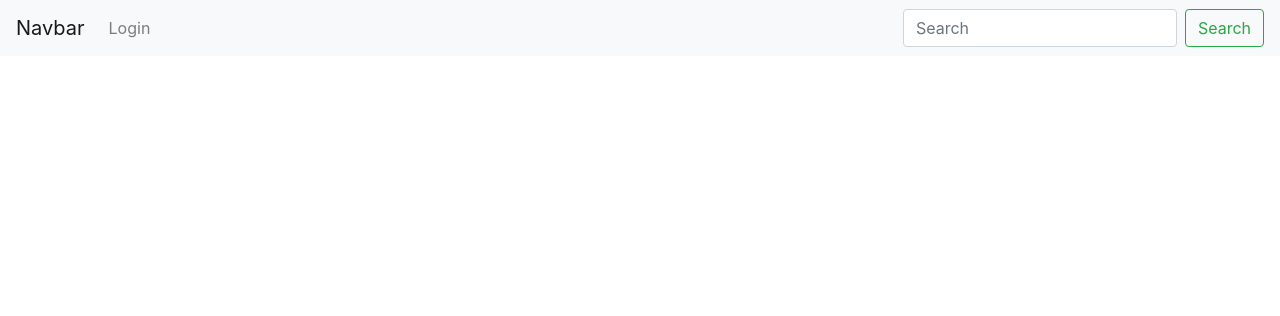
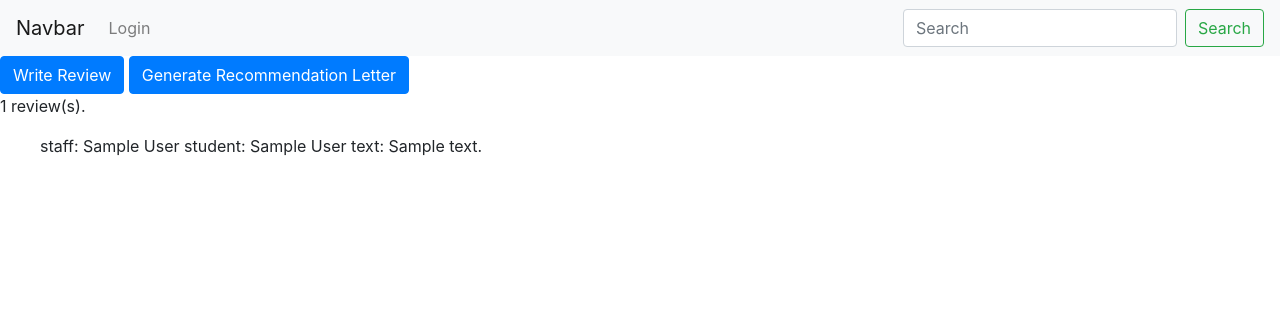
Before and after one commit to WE-ARE-JAM/student-reviews, a Django app: a page that uses base/templates/student-profile.html in a window 1280 px wide. Shown: the top 316 px of the page. Run offline with Django 4.2, Linux system fonts and the light colour scheme; tables that the repository leaves empty hold one stand-in row (values such as "Sample post"); some libraries are stand-ins or nearby versions.

Commit message:
Show reviews for students

```diff
--- a/base/templates/student-profile.html
+++ b/base/templates/student-profile.html
@@ -1,3 +1,22 @@
 {% extends "staff-header.html" %}
 
 {% block title %}{{ student.name }}{% endblock %}
+
+{% block content %}
+
+<button type="button" class="btn btn-primary">Write Review</button>
+
+<button type="button" class="btn btn-primary">Generate Recommendation Letter</button>
+
+{% if reviews %}
+    <p>{{ reviews|length }} review(s).</p>
+    <ul>
+        {% for review in reviews %}
+            <div>{{ review }}</div>
+        {% endfor %}
+    </ul>
+{% else %}
+    <p>No reviews found.</p>
+{% endif %}
+
+{% endblock %}
--- a/base/views.py
+++ b/base/views.py
@@ -4,7 +4,7 @@ from django.contrib.auth import login, logout, authenticate
 from django.contrib.auth.forms import AuthenticationForm
 from django.contrib.auth.decorators import login_required, user_passes_test
 from .forms import AdminRegistrationForm, StaffRegistrationForm, UploadCsvForm
-from .models import Admin, Student, Staff
+from .models import Admin, Student, Staff, Review
 import csv
 
 # Callables for user_passes_test()
@@ -135,13 +135,21 @@ def student_search(request):
     staff = Staff.objects.get(user=current_user)
     # search for items matching the query
     search_results = Student.objects.filter(name__icontains=query, school=staff.school)
-    context = {'query' : query, 'search_results' : search_results}
+    context = {
+        'query' : query,
+        'search_results' : search_results
+    }
     return render(request, 'search-results.html', context)
 
 
 def student_profile(request, student_name):
     student = Student.objects.get(name=student_name)
-    return render(request, 'student-profile.html', context={'student':student})
+    reviews = Review.objects.filter(student=student)
+    context = {
+        'student' : student,
+        'reviews' : reviews
+    }
+    return render(request, 'student-profile.html', context)
 
 # ------------------ END OF SCHOOL STAFF VIEWS ----------------------
 
```
